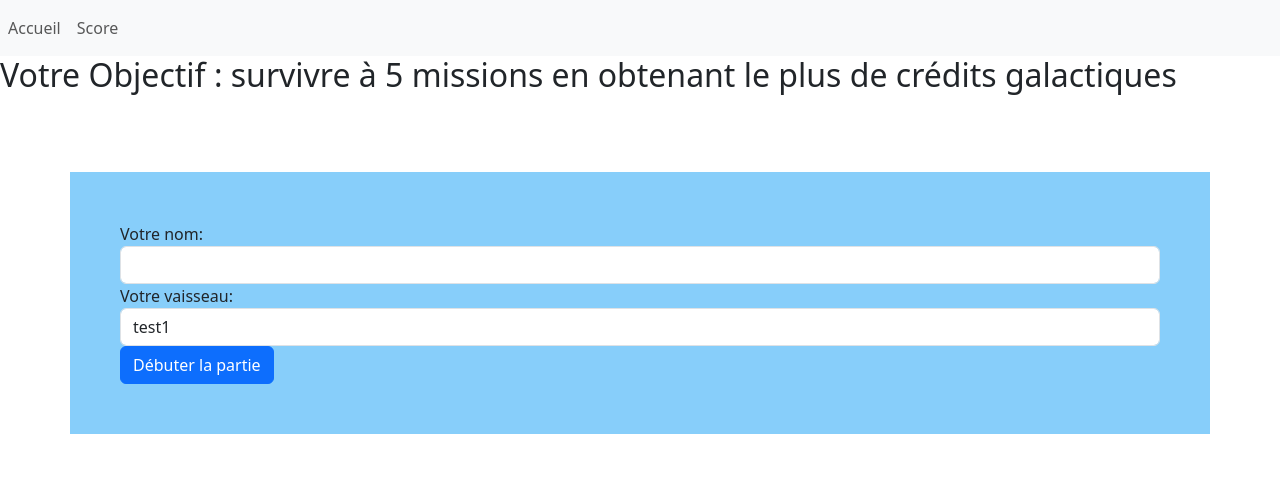
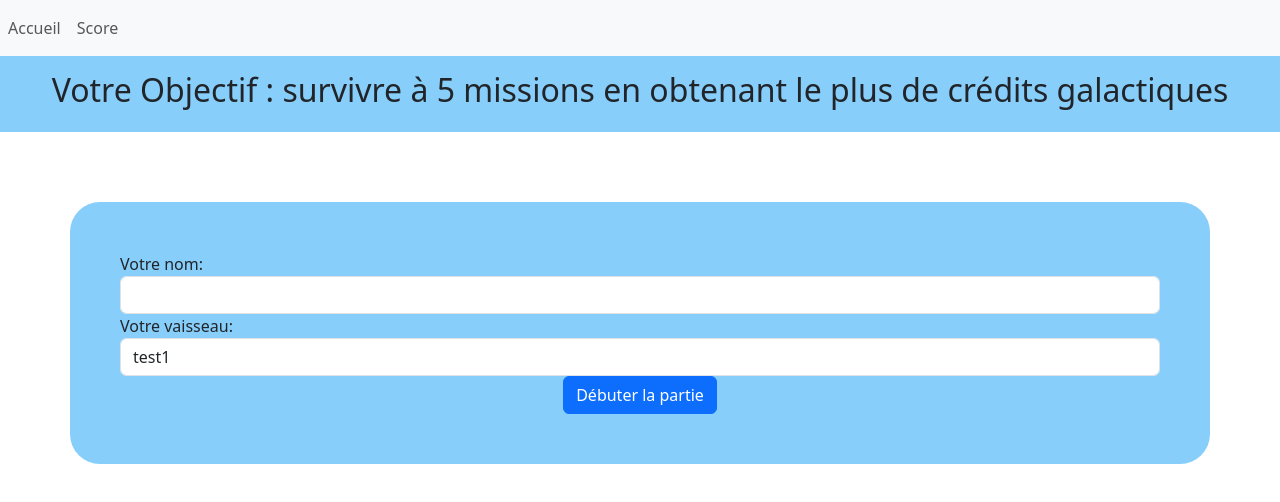
Before and after one commit to ThomasDion88/trpr02_AppWeb, a Vue app in the folder apptrpr02/: page / in a window 1280 px wide. Shown: the top 502 px of the page. Built offline with nearby package versions, Linux system fonts and the light colour scheme.

Commit message:
ajouts mineurs

```diff
--- a/apptrpr02/src/css/style.css
+++ b/apptrpr02/src/css/style.css
@@ -12,4 +12,14 @@
     margin: 50px;
     padding: 50px;
     background-color: lightskyblue;
+    border-radius: 30px;
 }
+
+#title {
+    background-color: lightskyblue;
+    padding: 15px;
+}
+
+.theme-color {
+    background-color: lightskyblue;
+}
--- a/apptrpr02/src/views/HomeView.vue
+++ b/apptrpr02/src/views/HomeView.vue
@@ -3,7 +3,9 @@
 
 <template>
   <div>
-    <h2>Votre Objectif : survivre à 5 missions en obtenant le plus de crédits galactiques</h2>
+    <div class="text-center" id="title">
+      <h2>Votre Objectif : survivre à 5 missions en obtenant le plus de crédits galactiques</h2>
+    </div>
 
     <div id="container">
       <div id="page">
@@ -22,8 +24,8 @@
             </select>
           </div>
 
-          <div>
-            <button type="submit" class="btn btn-primary">Débuter la partie</button>
+          <div class="text-center">
+            <button type="submit" class="btn btn-primary ">Débuter la partie</button>
           </div>
 
         </form>
```
